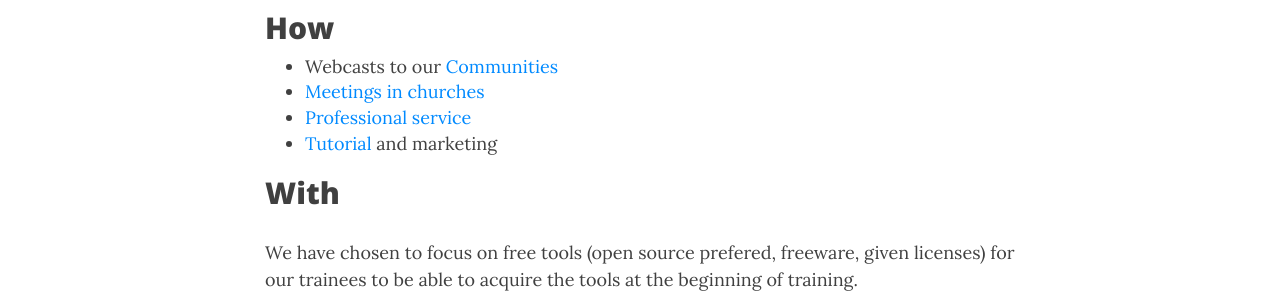
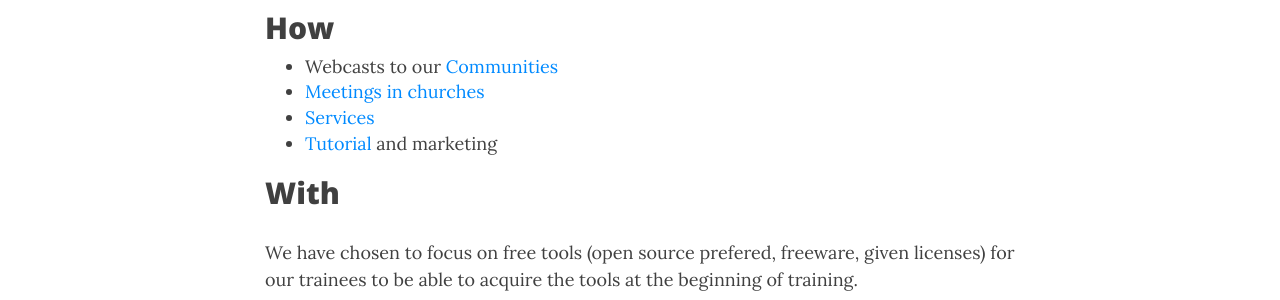
Before and after one commit to vocamen/vocamen.github.io, a Jekyll site: the page built from index.md, in a window 1280 px wide and 900 px high, scrolled down 1521 px. Shown: the part 154-454 px from the top of the window. Built offline with Jekyll 4.4.1, drawn with Linux system fonts in a browser that asks for light colours; nearby versions of some CDN libraries.

Commit message:
Update indexcontent.md

```diff
--- a/_includes/indexcontent.md
+++ b/_includes/indexcontent.md
@@ -38,7 +38,7 @@ Vocamen encourages [Christian Talents]() by providing material and trainings for
 ## How
 - Webcasts to our [Communities](#communities)
 - [Meetings in churches](#churches)
-- [Professional service]()
+- [Services](#services)
 - [Tutorial]() and marketing
 
 ## With
```
